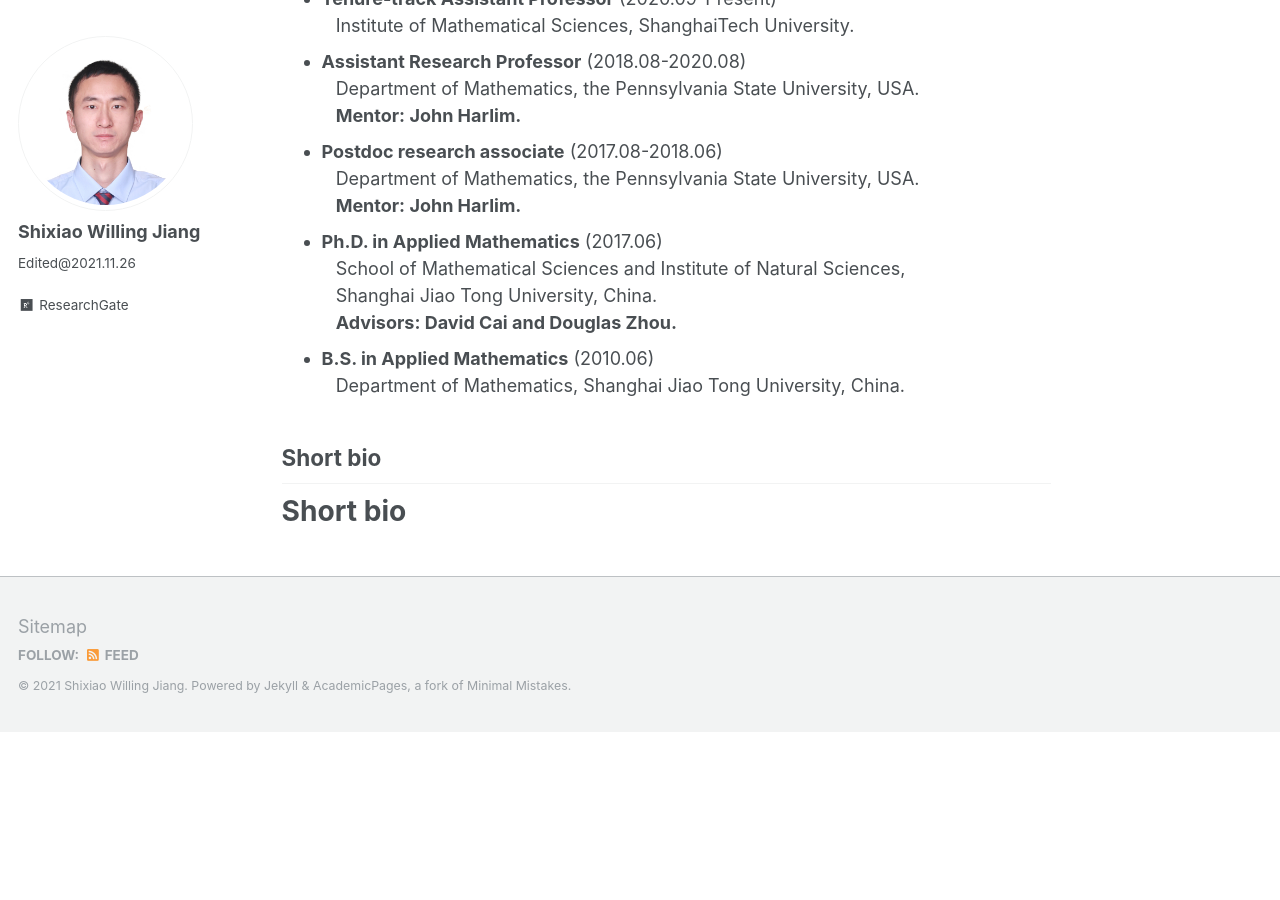
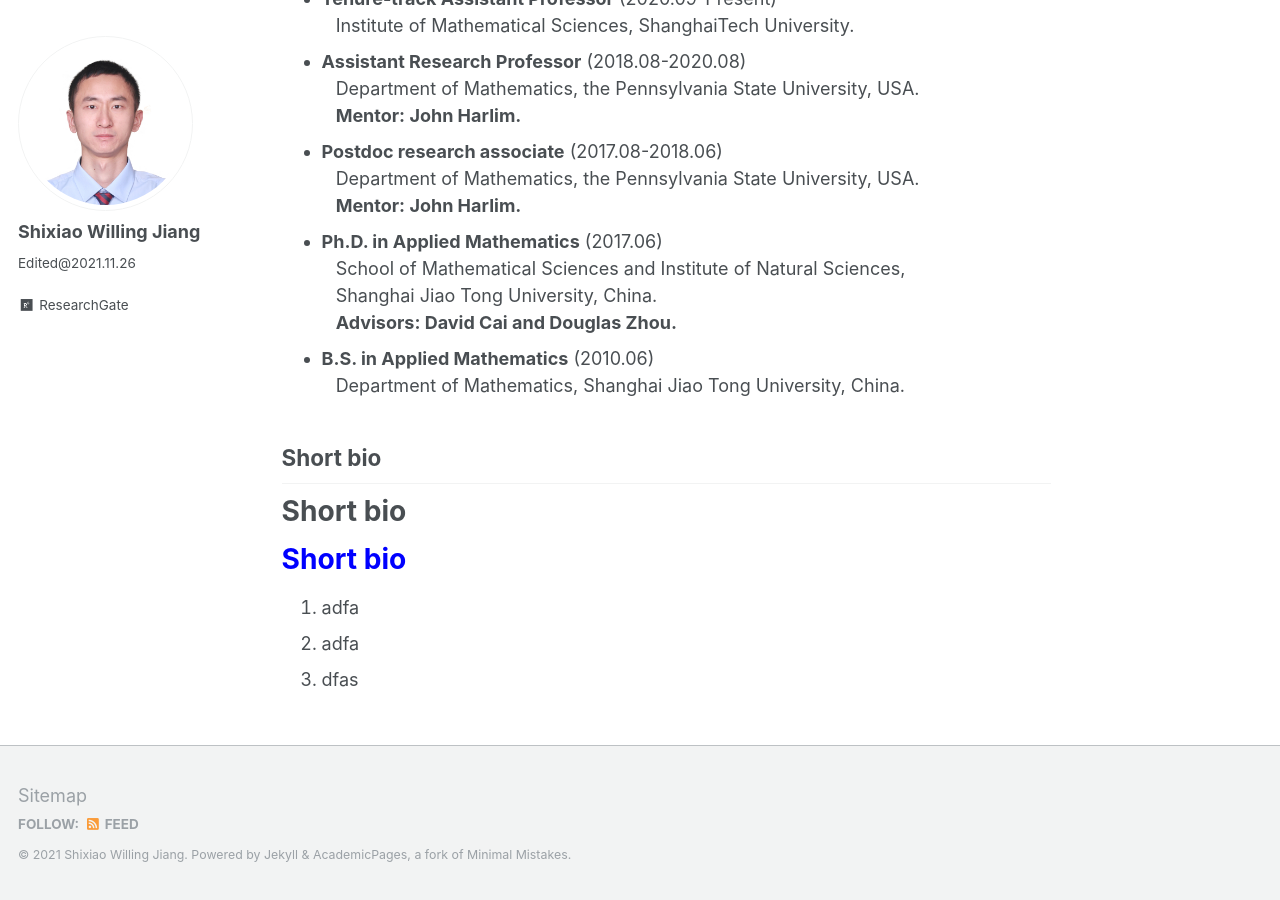
Before and after one commit to willingjiang/willingjiang.github.io, a Jekyll site: the page built from _pages/about.md, in a window 1280 px wide and 900 px high, scrolled down 642 px. Built offline with Jekyll 4.4.1, drawn with Linux system fonts in a browser that asks for light colours; before the commit the page ends 1374 px from its top, so only the background shows below that.

Commit message:
Update about.md

```diff
--- a/_pages/about.md
+++ b/_pages/about.md
@@ -39,3 +39,9 @@ Short Bio
 ## Short bio
 
 # Short bio
+
+# <font color=blue>Short bio</font>
+
+1. adfa
+1. adfa
+1. dfas
```
